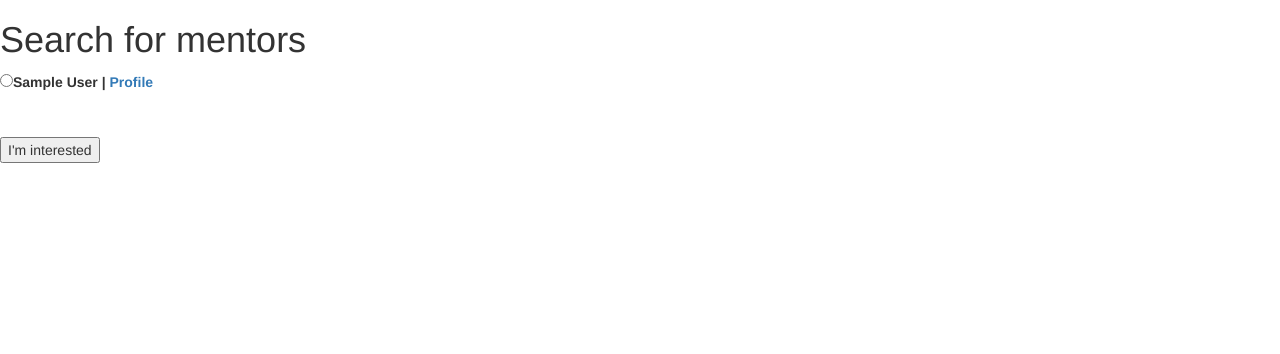
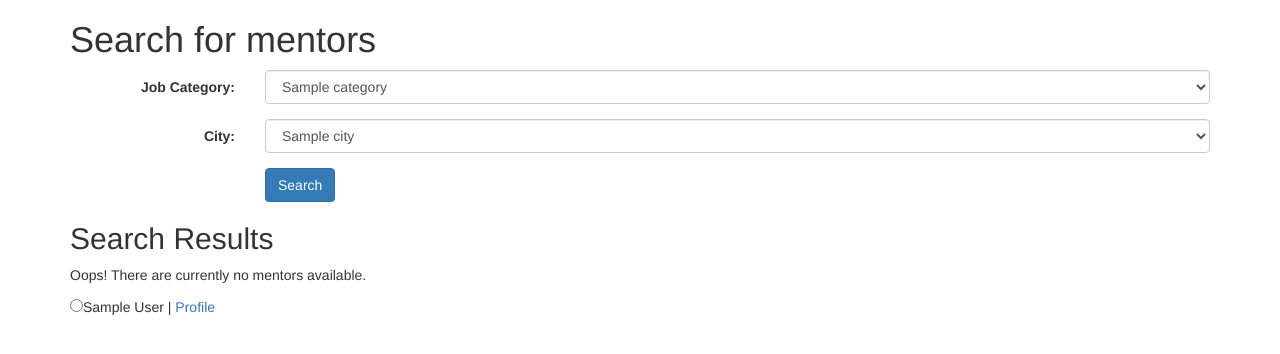
Before and after one commit to vivianhoang/the_looking_glass, a Flask app: template templates/search.html in a window 1280 px wide. Shown: the top 354 px of the page. Run offline with Flask 2, Linux system fonts and the light colour scheme; the template is opened without the code that fills it: values that come from a table or form of the project are taken from there, others are empty; tables that the repository leaves empty hold one stand-in row (values such as "Sample post"); some libraries are stand-ins or nearby versions.

Commit message:
Partial code for search

```diff
--- a/server.py
+++ b/server.py
@@ -7,6 +7,7 @@ from flask_debugtoolbar import DebugToolbarExtension
 
 
 from model import connect_to_db, db, User, Mentee, Mentor, MatchR, Category, City
+import dictalchemy
 
 app = Flask(__name__)
 app.secret_key = "ABC"
@@ -194,12 +195,35 @@ def update_profile():
 def available_mentors():
     """Display all available mentors."""
 
-    mentors = Mentor.query.filter(Mentor.user.company_name != "--").all()
+    #mentors = Mentor.query.filter(Mentor.user.company_name != "--").all()
+    mentors = Mentor.query.all()
+    categories = Category.query.all()
+    cities = City.query.all()
 
-    return render_template("search.html", mentors=mentors)
+    return render_template("search.html", categories=categories, cities=cities, mentors=mentors)
 # find available mentors
 # if user is a mentor AND they have chosen a category they want to mentor in,
 # render template and display all the mentors
+
+@app.route('/mentors.json')
+def get_mentors():
+    """Return list of mentors in json."""
+
+    search_results = Mentor.query.all()
+    mentors_dict = {}
+
+    for counter, result in enumerate(search_results, 1):
+        # print result.user.first_name, result.user.city_id
+
+        if result.user.city_id == 17:
+            mentor = dictalchemy.utils.asdict(result.user)
+            mentor['mentor_id'] = result.id
+            mentors_dict['mentor' + str(counter)] = mentor
+
+    # print mentors_dict
+
+    return jsonify(mentors_dict)
+
 
 
 @app.route('/match-pending', methods=["POST"])
--- a/templates/search.html
+++ b/templates/search.html
@@ -5,27 +5,41 @@
 {% endblock %}
 
 {% block content %}
-    <h1>Search for mentors</h1>
-    <div>
-        <form action="/match-pending", method="POST">
-            {# Need to figure out how to include dropdown that sorts the display of mentors #}
-            <div>
-                <label>
-                    {% if mentors %}
-                        {% for mentor in mentors%}
-                            <input type="radio" name="mentor_id" value="{{mentor.id}}" required>{{mentor.user.first_name}} {{mentor.user.last_name}} | <a href='/other_user/mentor.user.id'>Profile</a><br>
-                        {% endfor %}
-                    {% endif %}
-                </label>
+    <div class="container">
+        <h1>Search for mentors</h1>
+        <form action="" method="POST" class="form-horizontal">
+            <div class="form-group">
+                <label class="col-sm-2 control-label">Job Category:</label>
+                <div class="col-sm-10">
+                    <select name="category" class="form-control">
+                    {% for category in categories %}
+                        <option value="{{category.id}}">{{ category.name }}</option>
+                    {% endfor %}
+                    </select>
+                </div>
             </div>
-            <div>
-                {% if mentors %}
-                <br></br>
-                    <input type="submit" value="I'm interested">
-                {% else %}
-                    <h3>Oops! There are currently no mentors available.</h3>
-                {% endif %}
+            <div class="form-group">
+                <label class="col-sm-2 control-label">City:</label>
+                <div class="col-sm-10">
+                    <select name="city" class="form-control">
+                    {% for city in cities %}
+                        <option value="{{city.name}}">{{city.name}}</option>
+                    {% endfor %}
+                    </select>
+                </div>
             </div>
-        </form>
+            <div class="form-group">
+                 <div class="col-sm-offset-2 col-sm-10">
+                    <button type="submit" class="btn btn-default btn-primary">Search</button>
+                </div>
+            </div>
+         </form>
+         <h2>Search Results</h2>
+         <p>Oops! There are currently no mentors available.</p>
+         {% if mentors %}
+            {% for mentor in mentors%}
+                <input type="radio" name="mentor_id" value="{{mentor.id}}" required>{{mentor.user.first_name}} {{mentor.user.last_name}} | <a href='/profile/{{mentor.user.id}}'>Profile</a><br>
+            {% endfor %}
+        {% endif %}
     </div>
 {% endblock %}
```
